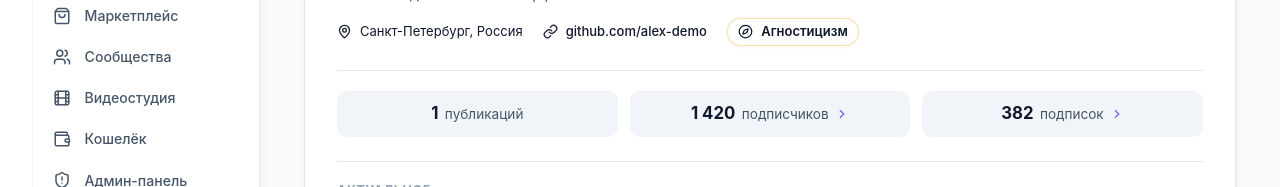
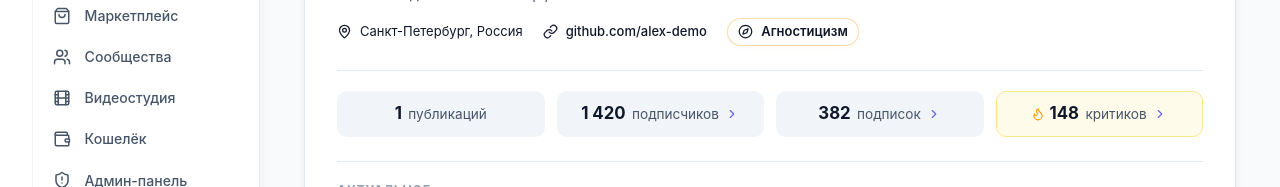
Before and after one commit to Claower3D/soc, a React (Vite) app in the folder frontend/: page / in a window 1280 px wide. Both pictures are taken after a click on the element 479 px from the left and 569 px from the top of the page. Shown: the part 402-589 px from the top of the page. Built offline with nearby package versions, Linux system fonts and the light colour scheme.

Commit message:
feat(profile): add critics counter, critics modal list and become-a-critic action button

```diff
--- a/frontend/src/components/FollowersModal.tsx
+++ b/frontend/src/components/FollowersModal.tsx
@@ -7,7 +7,7 @@ import './FollowersModal.css';
 interface FollowersModalProps {
   isOpen: boolean;
   onClose: () => void;
-  title: 'Подписчики' | 'Подписки';
+  title: 'Подписчики' | 'Подписки' | 'Критики';
   currentUserId: string;
 }
 
@@ -45,7 +45,9 @@ export function FollowersModal({ isOpen, onClose, title, currentUserId }: Follow
     <div className="modal-overlay" onClick={onClose}>
       <div className="modal-container" onClick={e => e.stopPropagation()}>
         <div className="modal-header">
-          <h3>{title}</h3>
+          <h3>
+            {title === 'Критики' ? '🔥 Критики профиля' : title}
+          </h3>
           <button className="modal-close-btn" onClick={onClose}>
             <X size={20} />
           </button>
--- a/frontend/src/data/mock.ts
+++ b/frontend/src/data/mock.ts
@@ -120,6 +120,8 @@ export interface User {
   isFollowed?: boolean;
   followersCount: number;
   followingCount: number;
+  criticsCount?: number;
+  isCritic?: boolean;
   postsCount: number;
   highlights?: Highlight[];
   role?: UserRole;
@@ -355,6 +357,7 @@ export const currentUser: User = {
   online: true,
   followersCount: 1420,
   followingCount: 382,
+  criticsCount: 148,
   postsCount: 24,
   role: 'creator',
   beliefType: 'Агностицизм',
--- a/frontend/src/pages/ProfilePage.css
+++ b/frontend/src/pages/ProfilePage.css
@@ -255,6 +255,10 @@
   border-top: 1px solid var(--color-border);
 }
 
+.profile-stats-row.four-stats {
+  grid-template-columns: repeat(4, 1fr);
+}
+
 .stat-card {
   display: flex;
   align-items: center;
@@ -274,6 +278,52 @@
 .stat-card.clickable:hover {
   background: var(--color-accent-light);
   border-color: var(--color-accent-subtle);
+}
+
+.critic-stat-card {
+  background: #FFFBEB;
+  border-color: #FDE68A;
+}
+
+.critic-stat-card:hover {
+  background: #FEF3C7 !important;
+  border-color: #F59E0B !important;
+}
+
+.critic-number {
+  display: inline-flex;
+  align-items: center;
+  gap: 0.25rem;
+  color: #D97706;
+}
+
+.critic-flame-icon {
+  color: #F59E0B;
+}
+
+.btn-critic-toggle {
+  background: #FFFBEB;
+  color: #D97706;
+  border: 1px solid #FDE68A;
+  padding: 0.5rem 0.85rem;
+  border-radius: var(--radius-sm);
+  font-weight: 600;
+  display: inline-flex;
+  align-items: center;
+  gap: 0.35rem;
+  cursor: pointer;
+  transition: all 0.2s ease;
+}
+
+.btn-critic-toggle:hover {
+  background: #FEF3C7;
+  border-color: #F59E0B;
+}
+
+.btn-critic-toggle.active {
+  background: #F59E0B;
+  color: #FFFFFF;
+  border-color: #D97706;
 }
 
 .stat-number {
--- a/frontend/src/pages/ProfilePage.tsx
+++ b/frontend/src/pages/ProfilePage.tsx
@@ -4,7 +4,7 @@ import {
   Grid, Video as VideoIcon, Headphones, Bookmark,
   MapPin, Link as LinkIcon, MessageCircle, Phone,
   UserCheck, UserPlus, Share2, Edit3, Heart, MessageSquare,
-  CheckCircle2, ChevronRight, Tv, ShoppingBag, Compass, Shield
+  CheckCircle2, ChevronRight, Tv, ShoppingBag, Compass, Shield, Flame
 } from 'lucide-react';
 import { currentUser, initialUsers, posts, videos, podcasts, initialProducts, RELIGIONS_CATALOG, type User, type Post } from '../data/mock';
 import { FollowersModal } from '../components/FollowersModal';
@@ -27,8 +27,10 @@ export function ProfilePage() {
 
   const [isFollowing, setIsFollowing] = useState(user.isFollowed ?? false);
   const [followersCount, setFollowersCount] = useState(user.followersCount);
+  const [isCritic, setIsCritic] = useState(user.isCritic ?? false);
+  const [criticsCount, setCriticsCount] = useState(user.criticsCount ?? 148);
   const [activeTab, setActiveTab] = useState<'posts' | 'videos' | 'podcasts' | 'saved' | 'shop'>('posts');
-  const [modalType, setModalType] = useState<'Подписчики' | 'Подписки' | null>(null);
+  const [modalType, setModalType] = useState<'Подписчики' | 'Подписки' | 'Критики' | null>(null);
   const [selectedPost, setSelectedPost] = useState<Post | null>(null);
   const [copiedLink, setCopiedLink] = useState(false);
   const [isEditProfileOpen, setIsEditProfileOpen] = useState(false);
@@ -132,6 +134,23 @@ export function ProfilePage() {
                       </>
                     )}
                   </button>
+
+                  <button
+                    className={`btn btn-critic-toggle ${isCritic ? 'active' : ''}`}
+                    onClick={() => {
+                      if (isCritic) {
+                        setIsCritic(false);
+                        setCriticsCount(c => c - 1);
+                      } else {
+                        setIsCritic(true);
+                        setCriticsCount(c => c + 1);
+                      }
+                    }}
+                    title="Стать критиком (следить с акцентом на разбор и рецензии)"
+                  >
+                    <Flame size={15} /> {isCritic ? 'В критиках' : 'Стать критиком'}
+                  </button>
+
                   <button className="btn btn-secondary" onClick={handleSendMessage}>
                     <MessageCircle size={16} /> Сообщение
                   </button>
@@ -211,8 +230,8 @@ export function ProfilePage() {
             </div>
           </div>
 
-          {/* Statistics Counters */}
-          <div className="profile-stats-row">
+          {/* Statistics Counters: Публикации, Подписчики, Подписки, Критики */}
+          <div className="profile-stats-row four-stats">
             <div className="stat-card">
               <span className="stat-number">{userPosts.length || user.postsCount}</span>
               <span className="stat-label">публикаций</span>
@@ -225,6 +244,14 @@ export function ProfilePage() {
             <div className="stat-card clickable" onClick={() => setModalType('Подписки')}>
               <span className="stat-number">{user.followingCount.toLocaleString('ru-RU')}</span>
               <span className="stat-label">подписок</span>
+              <ChevronRight size={14} className="stat-arrow" />
+            </div>
+            <div className="stat-card clickable critic-stat-card" onClick={() => setModalType('Критики')} title="Пользователи, следящие за профилем в режиме конструктивной критики">
+              <span className="stat-number critic-number">
+                <Flame size={14} className="critic-flame-icon" />
+                {criticsCount.toLocaleString('ru-RU')}
+              </span>
+              <span className="stat-label">критиков</span>
               <ChevronRight size={14} className="stat-arrow" />
             </div>
           </div>
```
